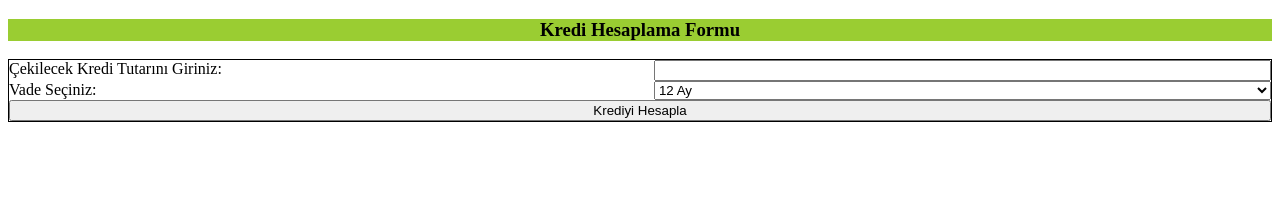
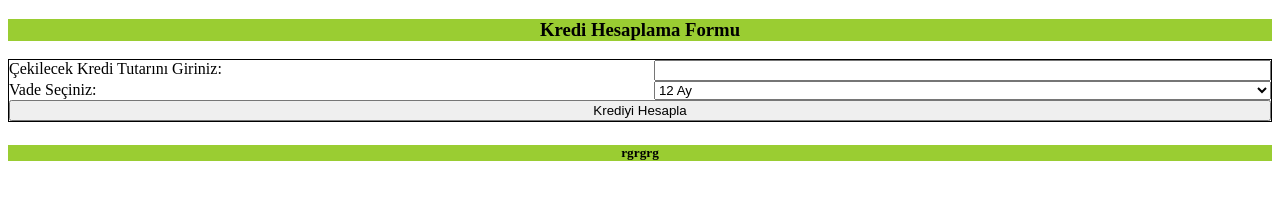
Before and after one commit to Cansyy/Ta-Ka-tMakasOyunu, a plain HTML site: page javascript/KrediHesaplamaFormu/index.html in a window 1280 px wide. Drawn offline with Linux system fonts and the light colour scheme.

Commit message:
Yapılan Değişiklikler

```diff
--- a/javascript/KrediHesaplamaFormu/index.html
+++ b/javascript/KrediHesaplamaFormu/index.html
@@ -21,7 +21,7 @@
     </select>
 <input type="button" value="Krediyi Hesapla" onclick="krediHesapla()">
 </form>
-<h5 id="sonuc"></h5>
+<h5 id="sonuc">rgrgrg</h5>
     <script src="script.js"></script>
 </body>
 </html>
```
